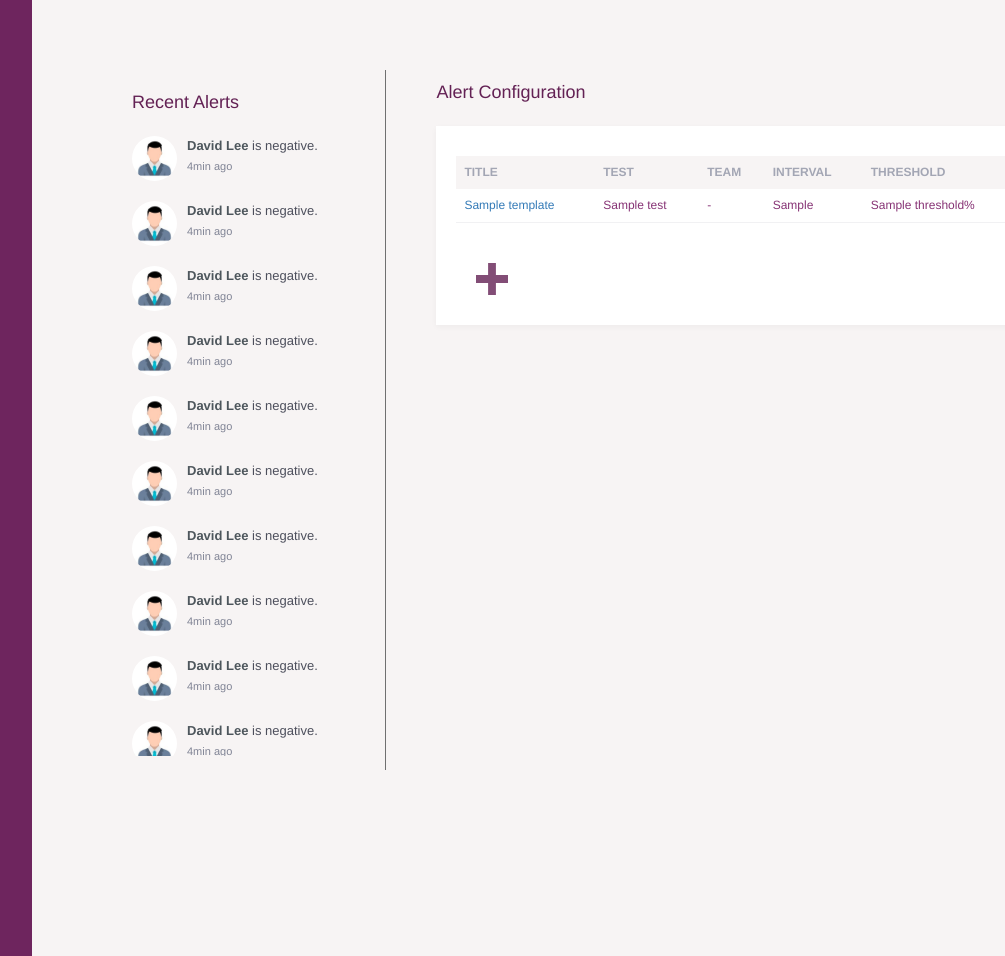
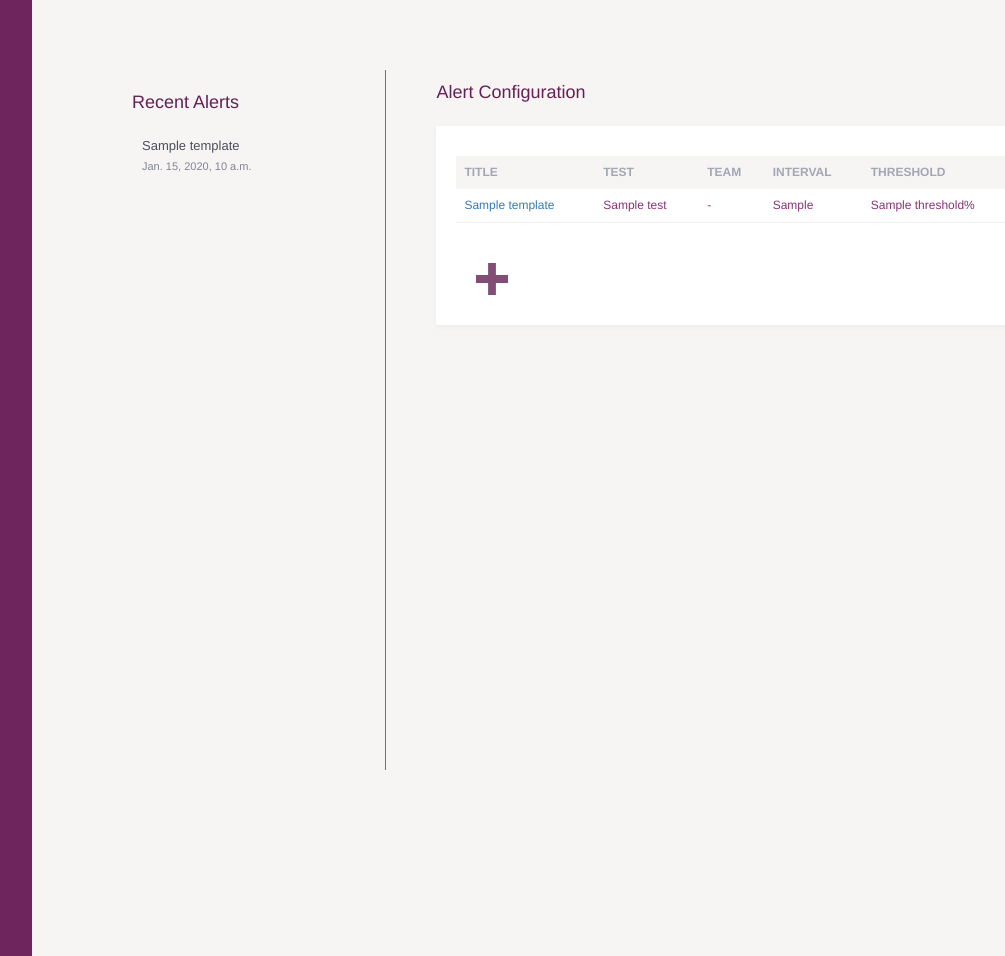
Before and after one commit to brainx-technologies/mohe-platform-mlab, a Django app: template mohe_datalab/dashboard_alert/templates/alert/alerts.html in a window 1280 px wide. Shown: the part 70-1026 px from the top of the page, without its empty margins (160-1165 px from the left). Run offline with Django 4.2, Linux system fonts and the light colour scheme; the template is opened without the code that fills it: most values are stand-ins (such as "Sample title", 1, 10 or a date in 2020); style sheets or scripts are compiled from the project's sources; parts of the project's set-up code (start-up, migrations or seed data) failed here and were passed over; some libraries are stand-ins or nearby versions.

Commit message:
requested changes pr

```diff
--- a/mohe_datalab/dashboard/static/stylesheets/alerts.scss
+++ b/mohe_datalab/dashboard/static/stylesheets/alerts.scss
@@ -1,7 +1,7 @@
 main {
     width: 100%;
 
-    .main_container {
+    .main-container {
         .sidebar {
             height: 100%;
             display: block;
@@ -32,7 +32,7 @@ main {
 
 
 
-            .recent_alerts {
+            .recent-alerts {
                 width: 30%;
                 padding: 2rem 2rem 2rem 3rem;
                 background: transparent;
@@ -78,7 +78,7 @@ main {
                             border-radius: 50%;
                         }
 
-                        .alert_content {
+                        .alert-content {
                             margin-left: 1rem;
                             line-height: 2rem;
 
@@ -98,11 +98,15 @@ main {
                             }
                         }
                     }
+
+                    .empty-alerts-recent {
+                        color: #808495;
+                    }
                 }
 
             }
 
-            .alert_config {
+            .alert-config {
                 width: 70%;
                 padding: 1rem 1rem 1rem 5rem;
 
@@ -113,7 +117,7 @@ main {
                     margin-bottom: 2rem;
                 }
 
-                .alerts_table_div {
+                .alerts-table-div {
 
                     background-color: #ffffff;
                     box-shadow: 0px 2px 6px #0000000A;
@@ -168,7 +172,7 @@ main {
 
 
 
-                    .add_alerts_icon {
+                    .add-alerts-icon {
                         padding-left: 2rem;
 
                         a {
@@ -194,14 +198,14 @@ main {
 
     main {
 
-        .main_container {
+        .main-container {
 
             .content-container {
                 width: 100%;
                 left: 0;
                 flex-direction: column;
 
-                .recent_alerts {
+                .recent-alerts {
                     padding: 0;
                     width: 100%;
                     max-height: 400px;
@@ -212,7 +216,7 @@ main {
                     margin-bottom: 2rem;
                 }
 
-                .alert_config {
+                .alert-config {
                     padding: 0;
                     width: 100%;
                     display: flex;
--- a/mohe_datalab/dashboard_alert/templates/alert/alerts.html
+++ b/mohe_datalab/dashboard_alert/templates/alert/alerts.html
@@ -10,163 +10,42 @@
 
 {% block main %}
 
-<div class="main_container">
+<div class="main-container">
     <div class="sidebar"></div>
     <div class="content-container">
-        <div class="recent_alerts">
+        <div class="recent-alerts">
 
             <div class="heading">{% trans 'Recent Alerts' %}</div>
 
             <div class="alert-notification-wrapper">
-                <div class="alert-notification">
 
-                    <img src="{% static 'images/images/avatar.jpg' %}" />
-                    <div class="alert_content">
-                        <div class="alert-title">
-                            <b>David Lee</b> is negative.
+                {% if recent %}
+                    {% for alert in recent %}
+                        <div class="alert-notification">
+
+                            <div class="alert-content">
+                                <div class="alert-title">
+                                    {{ alert.template.title }}
+                                </div>
+                                <div class="alert-time">
+                                    {{ alert.date }}
+                                </div>
+                            </div>
+
                         </div>
-                        <div class="alert-time">4min ago</div>
+                    {% endfor %}
+                {% else %}
+                    <div class="empty-alerts-recent">
+                        {% trans 'No recent alerts.' %}
                     </div>
+                {% endif %}
 
-                </div>
-
-                <div class="alert-notification">
-
-                    <img src="{% static 'images/images/avatar.jpg' %}" />
-                    <div class="alert_content">
-                        <div class="alert-title">
-                            <b>David Lee</b> is negative.
-                        </div>
-                        <div class="alert-time">4min ago</div>
-                    </div>
-
-                </div>
-
-                <div class="alert-notification">
-
-                    <img src="{% static 'images/images/avatar.jpg' %}" />
-                    <div class="alert_content">
-                        <div class="alert-title">
-                            <b>David Lee</b> is negative.
-                        </div>
-                        <div class="alert-time">4min ago</div>
-                    </div>
-
-                </div>
-
-                <div class="alert-notification">
-
-                    <img src="{% static 'images/images/avatar.jpg' %}" />
-                    <div class="alert_content">
-                        <div class="alert-title">
-                            <b>David Lee</b> is negative.
-                        </div>
-                        <div class="alert-time">4min ago</div>
-                    </div>
-
-                </div>
-
-                <div class="alert-notification">
-
-                    <img src="{% static 'images/images/avatar.jpg' %}" />
-                    <div class="alert_content">
-                        <div class="alert-title">
-                            <b>David Lee</b> is negative.
-                        </div>
-                        <div class="alert-time">4min ago</div>
-                    </div>
-
-                </div>
-
-                <div class="alert-notification">
-
-                    <img src="{% static 'images/images/avatar.jpg' %}" />
-                    <div class="alert_content">
-                        <div class="alert-title">
-                            <b>David Lee</b> is negative.
-                        </div>
-                        <div class="alert-time">4min ago</div>
-                    </div>
-
-                </div>
-
-                <div class="alert-notification">
-
-                    <img src="{% static 'images/images/avatar.jpg' %}" />
-                    <div class="alert_content">
-                        <div class="alert-title">
-                            <b>David Lee</b> is negative.
-                        </div>
-                        <div class="alert-time">4min ago</div>
-                    </div>
-
-                </div>
-
-                <div class="alert-notification">
-
-                    <img src="{% static 'images/images/avatar.jpg' %}" />
-                    <div class="alert_content">
-                        <div class="alert-title">
-                            <b>David Lee</b> is negative.
-                        </div>
-                        <div class="alert-time">4min ago</div>
-                    </div>
-
-                </div>
-
-                <div class="alert-notification">
-
-                    <img src="{% static 'images/images/avatar.jpg' %}" />
-                    <div class="alert_content">
-                        <div class="alert-title">
-                            <b>David Lee</b> is negative.
-                        </div>
-                        <div class="alert-time">4min ago</div>
-                    </div>
-
-                </div>
-
-                <div class="alert-notification">
-
-                    <img src="{% static 'images/images/avatar.jpg' %}" />
-                    <div class="alert_content">
-                        <div class="alert-title">
-                            <b>David Lee</b> is negative.
-                        </div>
-                        <div class="alert-time">4min ago</div>
-                    </div>
-
-                </div>
-
-                <div class="alert-notification">
-
-                    <img src="{% static 'images/images/avatar.jpg' %}" />
-                    <div class="alert_content">
-                        <div class="alert-title">
-                            <b>David Lee</b> is negative.
-                        </div>
-                        <div class="alert-time">4min ago</div>
-                    </div>
-
-                </div>
-
-                <div class="alert-notification">
-
-                    <img src="{% static 'images/images/avatar.jpg' %}" />
-                    <div class="alert_content">
-                        <div class="alert-title">
-                            <b>David Lee</b> is negative.
-                        </div>
-                        <div class="alert-time">4min ago</div>
-                    </div>
-
-                </div>
             </div>
         </div>
 
-        <div class="alert_config">
+        <div class="alert-config">
             <div class="heading">{% trans 'Alert Configuration' %}</div>
-            <div class="alerts_table_div">
+            <div class="alerts-table-div">
                 <div class="table-wrapper">
                     <table class="table">
                         <tbody>
@@ -196,7 +75,7 @@
                 </div>
 
 
-                <div class="add_alerts_icon">
+                <div class="add-alerts-icon">
                     <a href="{% url 'alert_template_add' %}">
                         <img src="{% static 'images/images/new_svgs/Path.svg' %}" />
                     </a>
```
